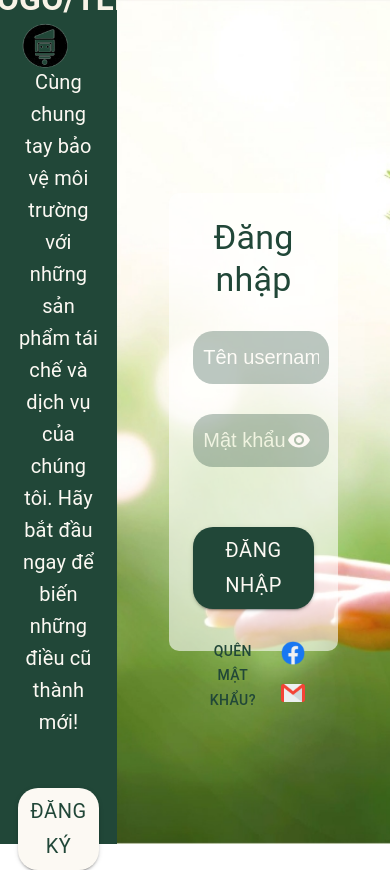
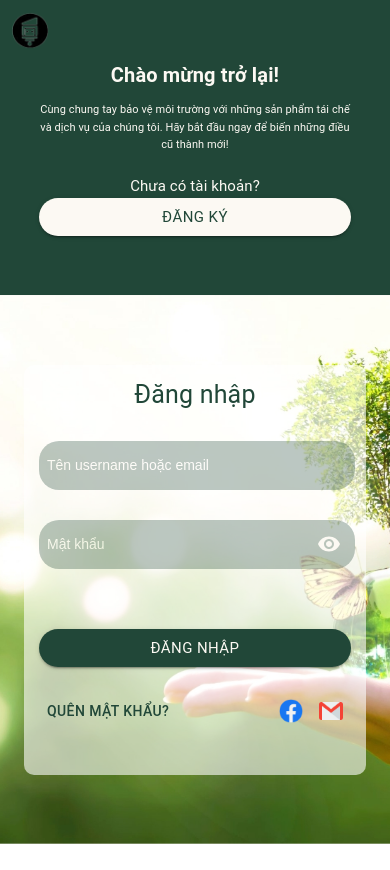
Before and after one commit to Hans2374/TrashCollection, a React (Create React App) app: page /login in a window 390 px wide. After the commit the page ends 844 px from the top, so only its background shows below. Built offline with nearby package versions, Linux system fonts and the light colour scheme; a web font is replaced by a local one.

Commit message:
responsive 1.0

```diff
--- a/src/components/Login.css
+++ /dev/null
@@ -1,71 +0,0 @@
-/* src/components/Login.css */
-.custom-input::placeholder {
-    color: var(--color1);
-    /* Use the CSS variable */
-    opacity: 1;
-    /* Ensure the color is fully opaque */
-}
-
-.slide-text {
-    display: inline-block;
-    position: relative;
-    overflow: hidden;
-    height: '20px';
-    /* Adjust based on the text size */
-}
-
-.slide-up {
-    animation: slideUp 0.5s forwards;
-}
-
-.slide-down {
-    animation: slideDown 0.5s forwards;
-}
-
-@keyframes slideUp {
-    0% {
-        transform: translateY(0);
-    }
-
-    100% {
-        transform: translateY(-100%);
-    }
-}
-
-@keyframes slideDown {
-    0% {
-        transform: translateY(100%);
-    }
-
-    100% {
-        transform: translateY(0);
-    }
-}
-
-.form-slide-up {
-    animation: formSlideUp 0.5s forwards;
-}
-
-.form-slide-down {
-    animation: formSlideDown 0.5s forwards;
-}
-
-@keyframes formSlideUp {
-    0% {
-        transform: translateY(0);
-    }
-
-    100% {
-        transform: translateY(-100%);
-    }
-}
-
-@keyframes formSlideDown {
-    0% {
-        transform: translateY(100%);
-    }
-
-    100% {
-        transform: translateY(0);
-    }
-}
--- a/src/components/Login.js
+++ b/src/components/Login.js
@@ -2,7 +2,7 @@ import React, { useState, useEffect } from 'react';
 import { Box, Typography, Button, IconButton } from '@mui/material';
 import { Visibility, VisibilityOff } from '@mui/icons-material';
 import colors from '../colors';
-import './Login.css';
+import styles from './Login.module.css';
 
 const Login = () => {
     const [username, setUsername] = useState('');
@@ -65,7 +65,7 @@ const Login = () => {
             }
         } else {
             if (!username && !isForgotPassword && !isResetPassword) {
-                tempErrors.username = 'Tên username hoặc email không được để trống';
+                tempErrors.username = 'Tên username/email không được để trống';
                 isValid = false;
             } else if (!/\S+@\S+\.\S+/.test(username) && !isForgotPassword && !isResetPassword) {
                 tempErrors.username = 'Email không đúng định dạng';
@@ -186,56 +186,52 @@ const Login = () => {
             setErrors({ ...errors, email: 'Email không đúng định dạng' });
         } else {
             // Implement the logic to send the verification code here
-            setCountdown(60); // Start the countdown from 60 seconds
+            setCountdown(60);
             setSuccessMessage('Mã xác minh đã được gửi thành công!');
-            setErrors({ ...errors, email: '' }); // Clear the email error if any
+            setErrors({ ...errors, email: '' });
         }
     };
 
     return (
-        <Box display="flex" flexDirection="row" justifyContent="space-between" sx={{ height: '100vh' }}>
+        <Box className={styles.loginContainer} display="flex" flexDirection="row" sx={{ height: '100vh' }}>
             {/* Left Box */}
             <Box
+                className={styles.leftBox}
                 display="flex"
                 flexDirection="column"
                 justifyContent="center"
                 alignItems="center"
                 flex={1}
-                sx={{ backgroundColor: colors.color2, width: '30vw', flex: '0 0 30vw' }}
+                sx={{ backgroundColor: colors.color2, width: '30vw', flex: '0 0 30vw', position: 'relative' }}
             >
                 {/* Logo */}
                 <img
-                    src={`${process.env.PUBLIC_URL}/images/logo.png`} // Adjust the path to your logo image
+                    src={`${process.env.PUBLIC_URL}/images/logo.png`}
                     alt="Logo"
-                    style={{
-                        position: 'absolute',
-                        top: '20px',
-                        left: '20px',
-                        width: '50px', // Adjust the size as needed
-                        height: '50px', // Adjust the size as needed
-                    }}
+                    className={styles.logo}
                 />
                 {/* Invisible Inner Box */}
                 <Box
+                    className={styles.leftContent}
                     display="flex"
                     flexDirection="column"
                     justifyContent="center"
                     alignItems="center"
                     sx={{ backgroundColor: 'transparent', width: '70%', height: '80%' }}
                 >
-                    <Typography variant="h6" style={{ color: colors.color3, fontSize: '32px', fontWeight: 700, marginBottom: '40px' }}>LOGO/TÊN</Typography>
-                    <Box className="slide-text">
-                        <Typography variant="h6" className={isRegister ? (animate ? 'slide-up' : 'slide-down') : ''} style={{ color: colors.color1, fontSize: '30px', fontWeight: 600, marginBottom: '10px' }}>
+                    <Typography className={styles.companyName} variant="h6" style={{ color: colors.color3, fontSize: '32px', fontWeight: 700, marginBottom: '40px' }}>LOGO/TÊN</Typography>
+                    <Box className={styles.slideText}>
+                        <Typography variant="h6" className={`${styles.welcome} ${isRegister ? (animate ? styles.slideUp : styles.slideDown) : ''}`} style={{ color: colors.color1, fontSize: '30px', fontWeight: 600, marginBottom: '10px' }}>
                             {isRegister ? 'Chào mừng gia nhập!' : 'Chào mừng trở lại!'}
                         </Typography>
                     </Box>
-                    <Typography variant="h6" style={{ color: colors.color1, fontSize: '20px', fontWeight: 400, marginBottom: '50px' }}>Cùng chung tay bảo vệ môi trường với những sản phẩm tái chế và dịch vụ của chúng tôi. Hãy bắt đầu ngay để biến những điều cũ thành mới!</Typography>
-                    <Box className="slide-text">
-                        <Typography variant="h6" className={isRegister ? (animate ? 'slide-up' : 'slide-down') : ''} style={{ color: colors.color1, fontSize: '15px', fontWeight: 400 }}>
+                    <Typography className={styles.leftDescription} variant="h6" style={{ color: colors.color1, fontSize: '20px', fontWeight: 400, marginBottom: '50px' }}>Cùng chung tay bảo vệ môi trường với những sản phẩm tái chế và dịch vụ của chúng tôi. Hãy bắt đầu ngay để biến những điều cũ thành mới!</Typography>
+                    <Box className={styles.slideText}>
+                        <Typography variant="h6" className={`${isRegister ? (animate ? styles.slideUp : styles.slideDown) : ''}`} style={{ color: colors.color1, fontSize: '15px', fontWeight: 400 }}>
                             {isRegister ? 'Đã có tài khoản?' : 'Chưa có tài khoản?'}
                         </Typography>
                     </Box>
-                    <Button variant="contained" style={{ backgroundColor: colors.color1, color: colors.color2, fontSize: '20px', fontWeight: 400, width: '100%', borderRadius: '20px' }} onClick={handleToggle} >
+                    <Button className={styles.button} variant="contained" style={{ backgroundColor: colors.color1, color: colors.color2, fontSize: '20px', fontWeight: 400, width: '100%', borderRadius: '20px' }} onClick={handleToggle} >
                         {isRegister ? 'Đăng nhập' : 'Đăng ký'}
                     </Button>
                 </Box>
@@ -243,6 +239,7 @@ const Login = () => {
 
             {/* Right Box */}
             <Box
+                className={styles.rightBox}
                 display="flex"
                 flexDirection="column"
                 justifyContent="center"
@@ -255,11 +252,11 @@ const Login = () => {
                     backgroundPosition: 'center',
                 }}
             >
-                <Box p={3} className={animate ? 'form-slide-up' : 'form-slide-down'} sx={{ backgroundColor: 'rgba(255, 255, 255, 0.6)', borderRadius: '10px', width: '50%', height: '410px', position: 'relative' }}>
+                <Box p={3} className={`${styles.formContainer} ${animate ? styles.slideUp : styles.slideDown}`} sx={{ backgroundColor: 'rgba(255, 255, 255, 0.6)', borderRadius: '10px', width: '50%', height: '410px', position: 'relative' }}>
                     {!isForgotPassword && !isResetPassword && (
                         <>
                             {/* Login or Register Form */}
-                            <Typography variant="h4" style={{ color: colors.color2, marginBottom: '30px' }}>
+                            <Typography className={styles.formTitle} variant="h4" style={{ color: colors.color2, marginBottom: '30px' }}>
                                 {isRegister ? 'Đăng ký' : 'Đăng nhập'}
                             </Typography>
                             <Box sx={{ position: 'relative', width: '96%' }}>
@@ -268,7 +265,7 @@ const Login = () => {
                                     placeholder={"Tên username hoặc email"}
                                     value={username}
                                     onChange={(e) => setUsername(e.target.value)}
-                                    className="custom-input"
+                                    className={styles.customInput}
                                     style={{
                                         backgroundColor: colors.color2,
                                         borderRadius: '20px',
@@ -282,7 +279,7 @@ const Login = () => {
                                         fontSize: '20px',
                                     }}
                                 />
-                                {errors.username && <span style={{ color: 'red', position: 'absolute', bottom: '-20px', left: '0' }}>{errors.username}</span>}
+                                {errors.username && <span className={styles.errorText}>{errors.username}</span>}
                             </Box>
 
                             <Box sx={{ position: 'relative', marginTop: '30px', width: '96%' }}>
@@ -291,7 +288,7 @@ const Login = () => {
                                     placeholder="Mật khẩu"
                                     value={password}
                                     onChange={(e) => setPassword(e.target.value)}
-                                    className="custom-input"
+                                    className={styles.customInput}
                                     style={{
                                         backgroundColor: colors.color2,
                                         borderRadius: '20px',
@@ -312,7 +309,7 @@ const Login = () => {
                                 >
                                     {showPassword ? <VisibilityOff /> : <Visibility />}
                                 </IconButton>
-                                {errors.password && <span style={{ color: 'red', position: 'absolute', bottom: '-20px', left: '0' }}>{errors.password}</span>}
+                                {errors.password && <span className={styles.errorText}>{errors.password}</span>}
                             </Box>
 
                             {isRegister && (
@@ -322,7 +319,7 @@ const Login = () => {
                                         placeholder="Xác nhận mật khẩu"
                                         value={confirmPassword}
                                         onChange={(e) => setConfirmPassword(e.target.value)}
-                                        className="custom-input"
+                                        className={styles.customInput}
                                         style={{
                                             backgroundColor: colors.color2,
                                             borderRadius: '20px',
@@ -343,11 +340,12 @@ const Login = () => {
                                     >
                                         {showConfirmPassword ? <VisibilityOff /> : <Visibility />}
                                     </IconButton>
-                                    {errors.confirmPassword && <span style={{ color: 'red', position: 'absolute', bottom: '-20px', left: '0' }}>{errors.confirmPassword}</span>}
+                                    {errors.confirmPassword && <span className={styles.errorText}>{errors.confirmPassword}</span>}
                                 </Box>
                             )}
                             <Button
                                 variant="contained"
+                                className={styles.button}
                                 style={{ backgroundColor: colors.color2, color: colors.color1, fontSize: '20px', fontWeight: 400, width: '100%', borderRadius: '20px' }}
                                 sx={{ marginTop: '60px' }}
                                 onClick={handleSubmit}
@@ -373,7 +371,7 @@ const Login = () => {
                     {isForgotPassword && !isResetPassword && (
                         <>
                             {/* Forgot Password Form */}
-                            <Typography variant="h4" style={{ color: colors.color2, marginBottom: '30px' }}>
+                            <Typography className={styles.formTitle} variant="h4" style={{ color: colors.color2, marginBottom: '30px' }}>
                                 Quên mật khẩu
                             </Typography>
                             <Box sx={{ position: 'relative', marginTop: '50px', width: '96%' }}>
@@ -382,7 +380,7 @@ const Login = () => {
                                     placeholder="Email"
                                     value={email}
                                     onChange={(e) => setEmail(e.target.value)}
-                                    className="custom-input"
+                                    className={styles.customInput}
                                     style={{
                                         backgroundColor: colors.color2,
                                         borderRadius: '20px',
@@ -396,7 +394,7 @@ const Login = () => {
                                         fontSize: '20px',
                                     }}
                                 />
-                                {errors.email && <span style={{ color: 'red', position: 'absolute', bottom: '-20px', left: '0' }}>{errors.email}</span>}
+                                {errors.email && <span className={styles.errorText}>{errors.email}</span>}
                             </Box>
 
                             <Box sx={{ position: 'relative', marginTop: '50px', width: '96%' }}>
@@ -405,7 +403,7 @@ const Login = () => {
                                     placeholder="Mã xác minh"
                                     value={verificationCode}
                                     onChange={(e) => setVerificationCode(e.target.value)}
-                                    className="custom-input"
+                                    className={styles.customInput}
                                     style={{
                                         backgroundColor: colors.color2,
                                         borderRadius: '20px',
@@ -426,11 +424,11 @@ const Login = () => {
                                 >
                                     {countdown > 0 ? `${countdown}s` : 'Gửi'}
                                 </IconButton>
-                                {errors.verificationCode && <span style={{ color: 'red', position: 'absolute', bottom: '-20px', left: '0' }}>{errors.verificationCode}</span>}
+                                {errors.verificationCode && <span className={styles.errorText}>{errors.verificationCode}</span>}
                             </Box>
 
                             {successMessage && (
-                                <Typography variant="body2" style={{ color: 'green', position: 'absolute', bottom: '150px', left: '50%', transform: 'translateX(-50%)', fontSize: '16px' }}>
+                                <Typography variant="body2" className={styles.successMessage}>
                                     {successMessage}
                                 </Typography>
                             )}
@@ -438,6 +436,7 @@ const Login = () => {
                             <Box display="flex" justifyContent="space-between" mt={10}>
                                 <Button
                                     variant="contained"
+                                    className={styles.button}
                                     style={{ backgroundColor: colors.color2, color: colors.color1, fontSize: '20px', fontWeight: 400, width: '45%', borderRadius: '20px' }}
                                     onClick={handleCancelForgotPassword}
                                 >
@@ -445,6 +444,7 @@ const Login = () => {
                                 </Button>
                                 <Button
                                     variant="contained"
+                                    className={styles.button}
                                     style={{ backgroundColor: colors.color2, color: colors.color1, fontSize: '20px', fontWeight: 400, width: '45%', borderRadius: '20px' }}
                                     onClick={handleSubmit}
                                 >
@@ -457,7 +457,7 @@ const Login = () => {
                     {isResetPassword && (
                         <>
                             {/* Reset Password Form */}
-                            <Typography variant="h4" style={{ color: colors.color2, marginBottom: '50px' }}>
+                            <Typography className={styles.formTitle} variant="h4" style={{ color: colors.color2, marginBottom: '50px' }}>
                                 Đặt lại mật khẩu
                             </Typography>
                             <Box sx={{ position: 'relative', marginTop: '50px', width: '96%' }}>
@@ -466,7 +466,7 @@ const Login = () => {
                                     placeholder="Mật khẩu"
                                     value={password}
                                     onChange={(e) => setPassword(e.target.value)}
-                                    className="custom-input"
+                                    className={styles.customInput}
                                     style={{
                                         backgroundColor: colors.color2,
                                         borderRadius: '20px',
@@ -487,7 +487,7 @@ const Login = () => {
                                 >
                                     {showPassword ? <VisibilityOff /> : <Visibility />}
                                 </IconButton>
-                                {errors.password && <span style={{ color: 'red', position: 'absolute', bottom: '-20px', left: '0' }}>{errors.password}</span>}
+                                {errors.password && <span className={styles.errorText}>{errors.password}</span>}
                             </Box>
                             <Box sx={{ position: 'relative', marginTop: '50px', width: '96%' }}>
                                 <input
@@ -495,7 +495,7 @@ const Login = () => {
                                     placeholder="Xác nhận mật khẩu"
                                     value={confirmPassword}
                                     onChange={(e) => setConfirmPassword(e.target.value)}
-                                    className="custom-input"
+                                    className={styles.customInput}
                                     style={{
                                         backgroundColor: colors.color2,
                                         borderRadius: '20px',
@@ -516,16 +516,17 @@ const Login = () => {
                                 >
                                     {showConfirmPassword ? <VisibilityOff /> : <Visibility />}
                                 </IconButton>
-                                {errors.confirmPassword && <span style={{ color: 'red', position: 'absolute', bottom: '-20px', left: '0' }}>{errors.confirmPassword}</span>}
+                                {errors.confirmPassword && <span className={styles.errorText}>{errors.confirmPassword}</span>}
                             </Box>
                             {updateSuccessMessage && (
-                                <Typography variant="body2" style={{ color: 'green', marginTop: '20px', fontSize: '16px', position: 'absolute', transform: 'translateY(-50%)', left: '25%' }}>
+                                <Typography variant="body2" className={styles.successMessage}>
                                     {updateSuccessMessage}
                                 </Typography>
                             )}
                             <Box display="flex" justifyContent="space-between" mt={10}>
                                 <Button
                                     variant="contained"
+                                    className={styles.button}
                                     style={{ backgroundColor: colors.color2, color: colors.color1, fontSize: '20px', fontWeight: 400, width: '45%', borderRadius: '20px' }}
                                     onClick={handleCancelResetPassword}
                                 >
@@ -533,6 +534,7 @@ const Login = () => {
                                 </Button>
                                 <Button
                                     variant="contained"
+                                    className={styles.button}
                                     style={{ backgroundColor: colors.color2, color: colors.color1, fontSize: '20px', fontWeight: 400, width: '45%', borderRadius: '20px' }}
                                     onClick={handleSubmit}
                                 >
--- /dev/null
+++ b/src/components/Login.module.css
@@ -0,0 +1,190 @@
+/* src/components/Login.css */
+.customInput::placeholder {
+    color: var(--color1);
+    /* Use the CSS variable */
+    opacity: 1;
+    /* Ensure the color is fully opaque */
+}
+
+.errorText {
+    color: red;
+    position: absolute;
+    bottom: -20px;
+    left: 0;
+}
+
+.successMessage {
+    color: green;
+    font-size: 20px;
+    position: absolute;
+    transform: translateY(-50%);
+    left: 25%;
+}
+
+.button {
+    font-size: 20px;
+    font-weight: 400;
+    width: 45%;
+    border-radius: 20px;
+}
+
+.slideText {
+    display: inline-block;
+    position: relative;
+    overflow: hidden;
+    height: '20px';
+    /* Adjust based on the text size */
+}
+
+.logo {
+    display: none;
+    /* Hide logo by default on desktop */
+    position: absolute;
+    top: 10px;
+    left: 10px;
+    width: 40px;
+    height: 40px;
+}
+
+.companyName {
+    display: block;
+    /* Show company name by default on desktop */
+}
+
+.slideUp {
+    animation: slideUp 0.5s forwards;
+}
+
+.slideDown {
+    animation: slideDown 0.5s forwards;
+}
+
+@keyframes slideUp {
+    0% {
+        transform: translateY(0);
+    }
+
+    100% {
+        transform: translateY(-100%);
+    }
+}
+
+@keyframes slideDown {
+    0% {
+        transform: translateY(100%);
+    }
+
+    100% {
+        transform: translateY(0);
+    }
+}
+
+.formSlideUp {
+    animation: formSlideUp 0.5s forwards;
+}
+
+.formSlideDown {
+    animation: formSlideDown 0.5s forwards;
+}
+
+@keyframes formSlideUp {
+    0% {
+        transform: translateY(0);
+    }
+
+    100% {
+        transform: translateY(-100%);
+    }
+}
+
+@keyframes formSlideDown {
+    0% {
+        transform: translateY(100%);
+    }
+
+    100% {
+        transform: translateY(0);
+    }
+}
+
+/* Responsive styles */
+@media screen and (max-width: 768px) {
+    .errorText {
+        font-size: 12px !important;
+    }
+
+    .successMessage {
+        font-size: 12px !important;
+    }
+
+    .loginContainer {
+        flex-direction: column !important;
+    }
+
+    .leftBox {
+        width: 100% !important;
+        height: 35vh !important;
+        flex: none !important;
+    }
+
+    .rightBox {
+        width: 100% !important;
+        height: 65vh !important;
+        flex: none !important;
+        padding: 0 !important;
+    }
+
+    .logo {
+        display: block !important;
+    }
+
+    .companyName {
+        display: none !important;
+    }
+
+    .leftContent {
+        width: 80% !important;
+        height: auto !important;
+        padding: 10px !important;
+    }
+
+    .leftDescription {
+        font-size: 11px !important;
+        margin-bottom: 20px !important;
+    }
+
+    .formContainer {
+        width: 80% !important;
+        height: auto !important;
+        min-height: 380px !important;
+        padding: 15px !important;
+    }
+
+    /* Additional responsive styles */
+    .customInput {
+        font-size: 14px !important;
+        padding: 8px !important;
+    }
+
+    .slideText {
+        font-size: 5px !important;
+        height: auto !important;
+    }
+
+    .formSlideUp,
+    .formSlideDown {
+        animation-duration: 0.3s !important;
+    }
+
+    .formTitle {
+        font-size: 25px !important;
+    }
+
+    .welcome {
+        font-size: 20px !important;
+    }
+
+    .button {
+        font-size: 15px !important;
+    }
+}
```
